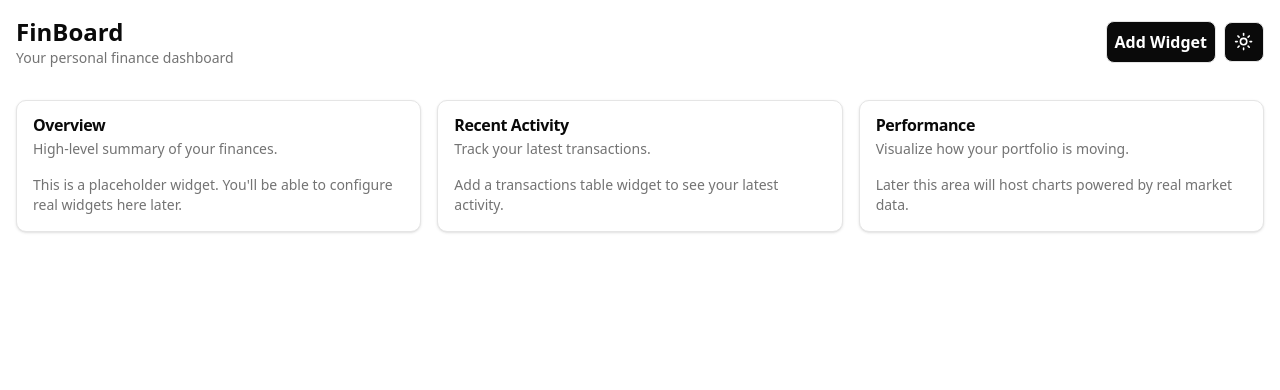
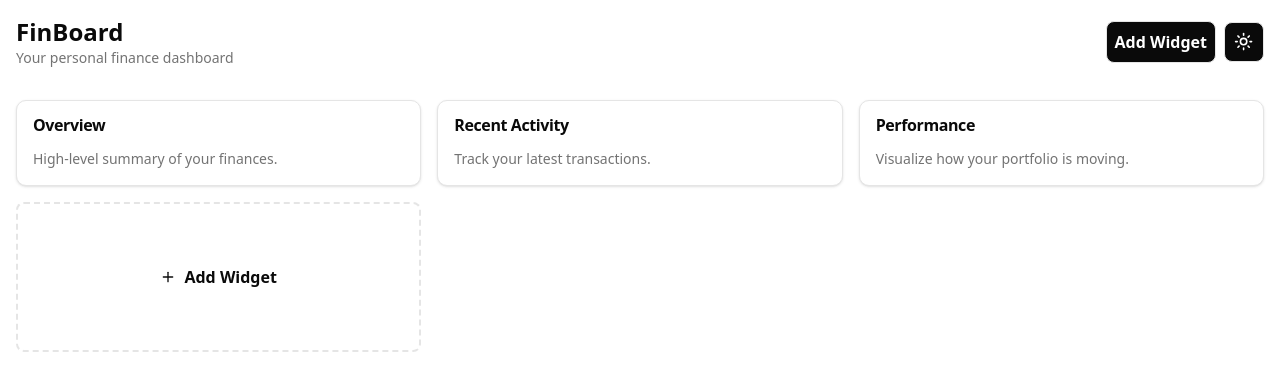
Before and after one commit to yashasvisxena/finboard, a Next.js app: page / in a window 1280 px wide. Shown: the top 390 px of the page. Built offline with nearby package versions, Linux system fonts and the light colour scheme.

Commit message:
add : API Keys and other fixes

```diff
--- a/src/components/dashboard/AddWidgetDialog.tsx
+++ b/src/components/dashboard/AddWidgetDialog.tsx
@@ -1,4 +1,4 @@
-import { Button } from '../ui/button';
+import { Button } from '@/components/ui/button';
 import {
   Dialog,
   DialogClose,
@@ -8,13 +8,17 @@ import {
   DialogHeader,
   DialogTitle,
   DialogTrigger,
-} from '../ui/dialog';
+} from '@/components/ui/dialog';
 
-export const AddWidgetDialog = () => {
+export const AddWidgetDialog = ({
+  children,
+}: {
+  children?: React.ReactNode;
+}) => {
   return (
     <Dialog>
       <DialogTrigger asChild>
-        <Button>Add Widget</Button>
+        {children || <Button>Add Widget</Button>}
       </DialogTrigger>
       <DialogContent>
         <DialogHeader>
--- a/src/components/dashboard/DashboardLayout.tsx
+++ b/src/components/dashboard/DashboardLayout.tsx
@@ -1,4 +1,5 @@
 'use client';
+import { Button } from '@/components/ui/button';
 import {
   Card,
   CardContent,
@@ -7,33 +8,36 @@ import {
   CardTitle,
 } from '@/components/ui/card';
 import { moveItem } from '@/lib/utils';
+import { Widget } from '@/types/widgets';
+import { Plus } from 'lucide-react';
 import { type DragEvent, useState } from 'react';
 
-type Widget = {
-  id: string;
-  title: string;
-  description: string;
-  body: string;
-};
+import { AddWidgetDialog } from './AddWidgetDialog';
 
 const INITIAL_WIDGETS: Widget[] = [
   {
     id: 'overview',
     title: 'Overview',
     description: 'High-level summary of your finances.',
-    body: "This is a placeholder widget. You'll be able to configure real widgets here later.",
+    icon: 'card',
+    link: '/dashboard/overview',
+    data: {},
   },
   {
     id: 'recent-activity',
     title: 'Recent Activity',
     description: 'Track your latest transactions.',
-    body: 'Add a transactions table widget to see your latest activity.',
+    icon: 'table',
+    link: '/dashboard/recent-activity',
+    data: {},
   },
   {
     id: 'performance',
     title: 'Performance',
     description: 'Visualize how your portfolio is moving.',
-    body: 'Later this area will host charts powered by real market data.',
+    icon: 'chart',
+    link: '/dashboard/performance',
+    data: {},
   },
 ];
 
@@ -69,7 +73,7 @@ const DashboardLayout = () => {
   };
 
   return (
-    <main className='grid gap-4 md:grid-cols-2 xl:grid-cols-3 p-4'>
+    <main className='grid gap-4 grid-cols-1 md:grid-cols-2 xl:grid-cols-3 p-4'>
       {widgets.map((widget) => (
         <Card
           key={widget.id}
@@ -84,13 +88,20 @@ const DashboardLayout = () => {
         >
           <CardHeader>
             <CardTitle>{widget.title}</CardTitle>
-            <CardDescription>{widget.description}</CardDescription>
           </CardHeader>
           <CardContent>
-            <p className='text-sm text-muted-foreground'>{widget.body}</p>
+            <p className='text-sm text-muted-foreground'>
+              {widget.description}
+            </p>
           </CardContent>
         </Card>
       ))}
+      <AddWidgetDialog>
+        <Button className='col-span-1 h-full min-h-[150px] border-2 border-dashed bg-background text-foreground hover:bg-background/80 hover:text-foreground'>
+          <Plus className='size-4' />
+          Add Widget
+        </Button>
+      </AddWidgetDialog>
     </main>
   );
 };
--- /dev/null
+++ b/src/constants/index.ts
@@ -0,0 +1,7 @@
+export const DEFAULT_POLLING_INTERVAL = 1000 * 60 * 1;
+
+export const API_KEYS = {
+  ALPHA_VANTAGE: process.env.NEXT_PUBLIC_ALPHA_VANTAGE_API_KEY,
+  FINNHUB: process.env.NEXT_PUBLIC_FINNHUB_API_KEY,
+  INDIAN_API: process.env.NEXT_PUBLIC_INDIAN_API_KEY,
+};
--- a/src/store/widgetStore.ts
+++ b/src/store/widgetStore.ts
@@ -1,6 +1,6 @@
 'use client';
 
-import { Widget } from '@/lib/types/widgets';
+import { Widget } from '@/types/widgets';
 import { create } from 'zustand';
 import { persist } from 'zustand/middleware';
 
--- a/src/lib/types/widgets/index.ts
+++ b/src/types/widgets/index.ts
@@ -7,11 +7,12 @@ export interface BaseWidget {
   link: string;
   icon: IconType;
   data: any;
+  duration?: number;
 }
 
 export interface TableWidget extends BaseWidget {
   icon: 'table';
-  pagination: {
+  pagination?: {
     limit: number;
     offset: number;
     total: number;
```
